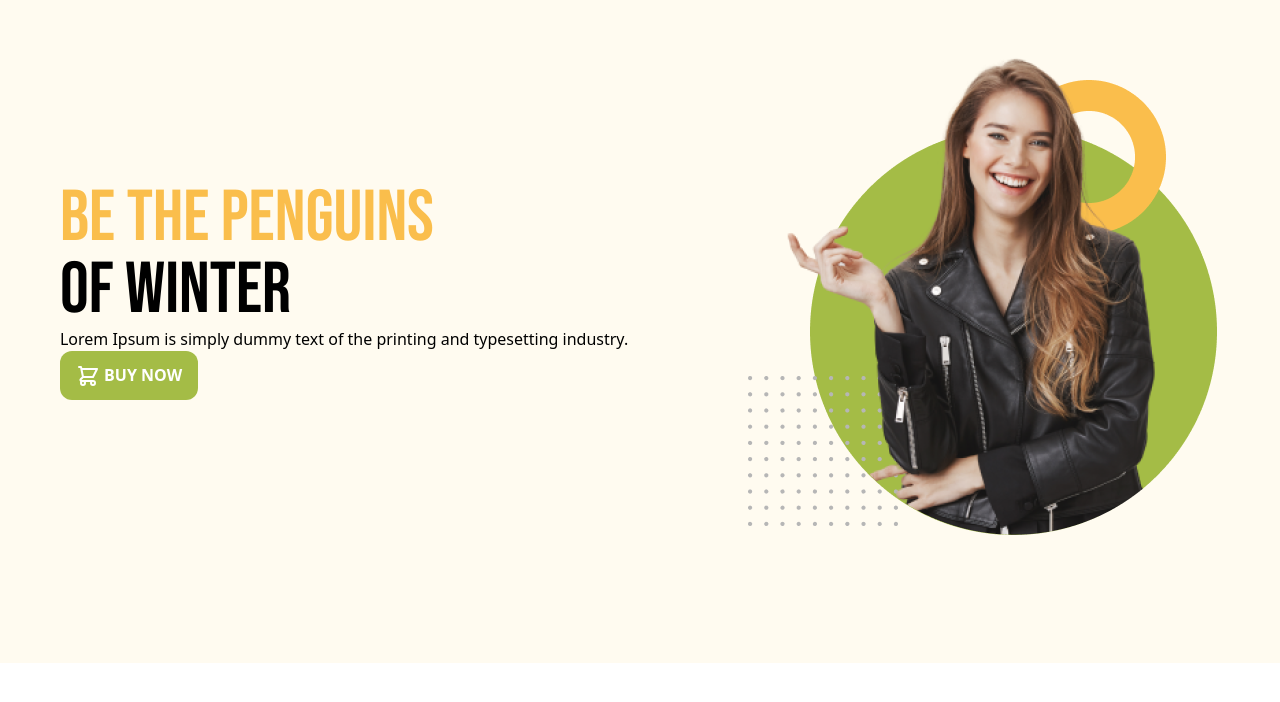
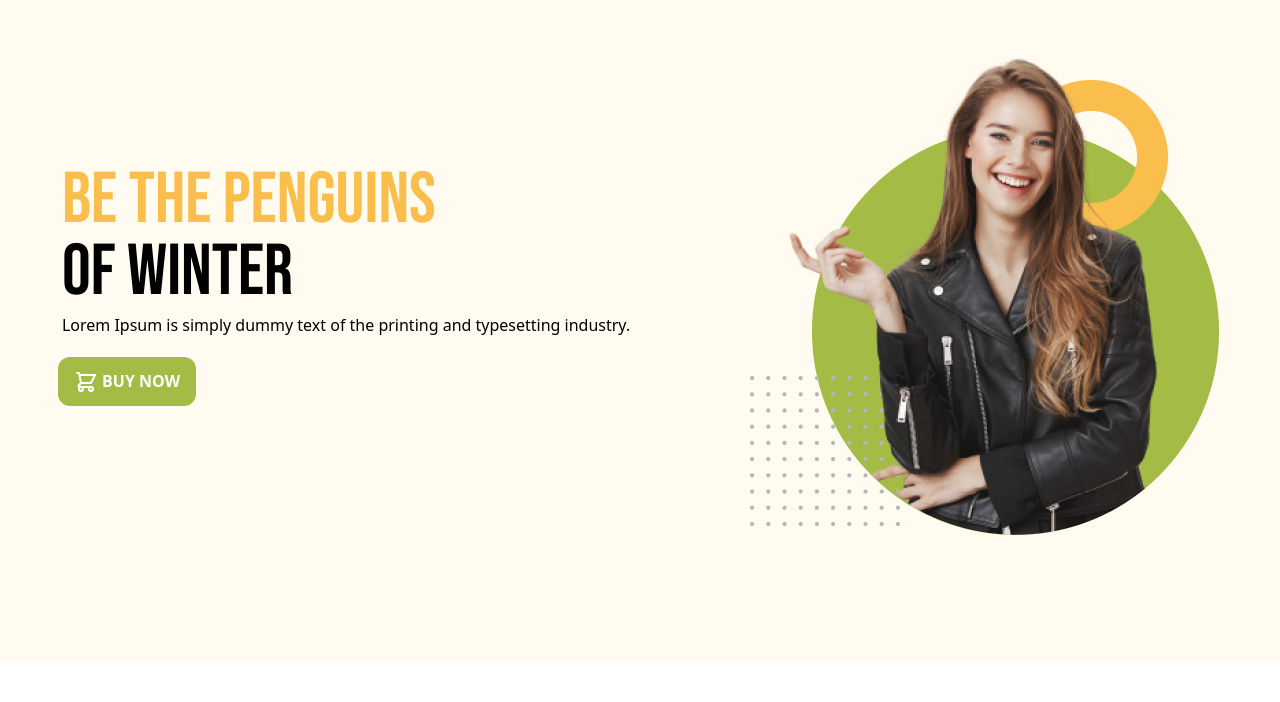
Before and after one commit to coddermoon/penguin-fashion, a plain HTML site: page index.html in a window 1280 px wide. Drawn offline with nearby package versions, Linux system fonts and the light colour scheme.

Commit message:
home banner done

```diff
--- a/index.html
+++ b/index.html
@@ -39,12 +39,12 @@
   <!-- banner section -->
 <div class="container mx-auto sm:flex items-center justify-around">
  <div class="content">
-  <h1 class="text-7xl uppercase "><span class="text-mainHeading">Be the Penguins</span> <br>
+  <h1 class="text-7xl uppercase m-1"><span class="text-mainHeading">Be the Penguins</span> <br>
     of winter
     </h1>
-    <p>Lorem Ipsum is simply dummy text of the printing
+    <p class="m-1">Lorem Ipsum is simply dummy text of the printing
       and typesetting industry.</p>
-      <button class="uppercase rounded-xl bg-linear px-4 py-3 text-white font-semibold"><svg xmlns="http://www.w3.org/2000/svg" class="h-6 w-6 inline" fill="none" viewBox="0 0 24 24" stroke="currentColor" stroke-width="2">
+      <button class="my-4 uppercase rounded-xl bg-linear px-4 py-3 text-white font-semibold"><svg xmlns="http://www.w3.org/2000/svg" class="h-6 w-6 inline" fill="none" viewBox="0 0 24 24" stroke="currentColor" stroke-width="2">
         <path stroke-linecap="round" stroke-linejoin="round" d="M3 3h2l.4 2M7 13h10l4-8H5.4M7 13L5.4 5M7 13l-2.293 2.293c-.63.63-.184 1.707.707 1.707H17m0 0a2 2 0 100 4 2 2 0 000-4zm-8 2a2 2 0 11-4 0 2 2 0 014 0z" />
       </svg> buy now</button>
  </div>
```
